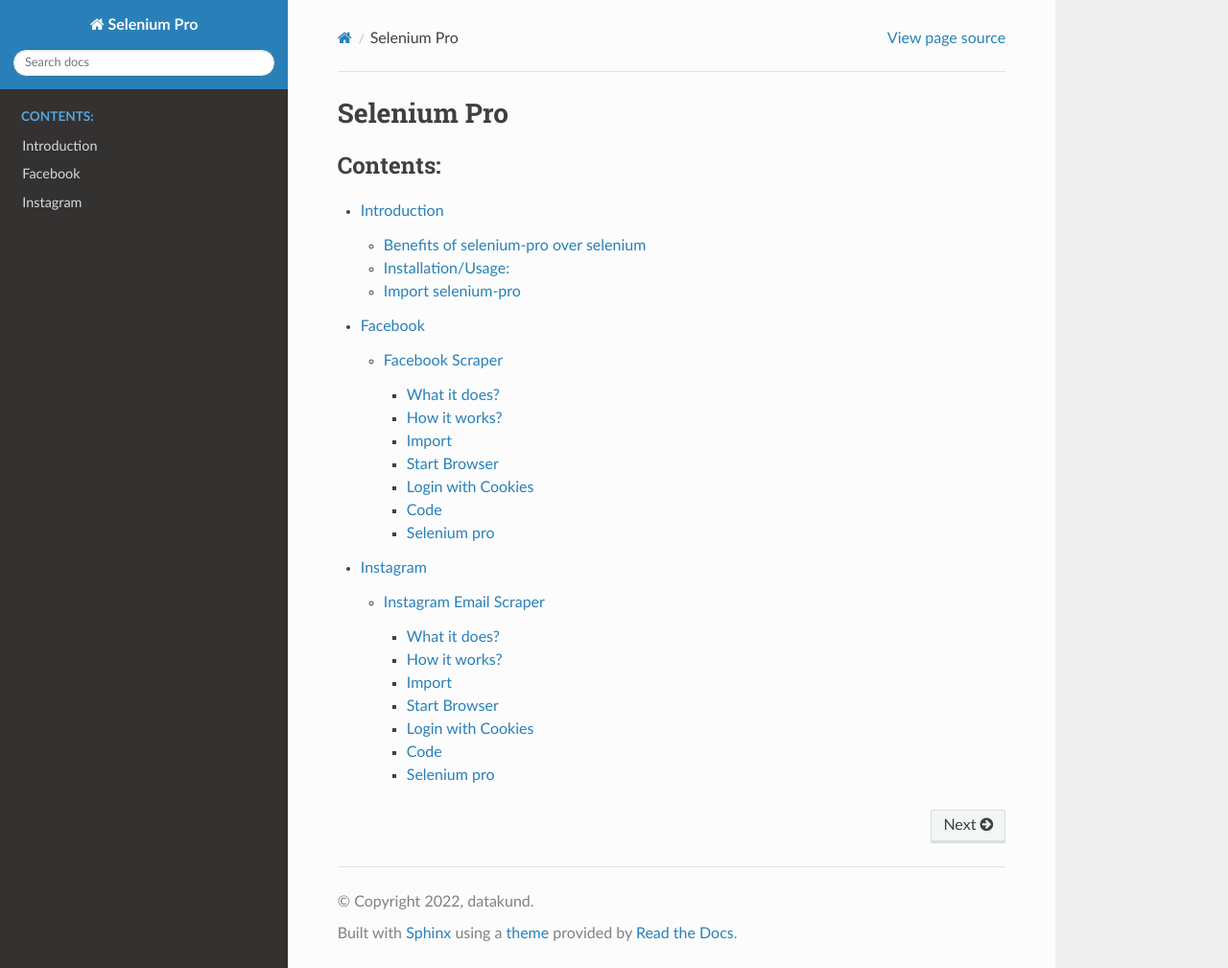
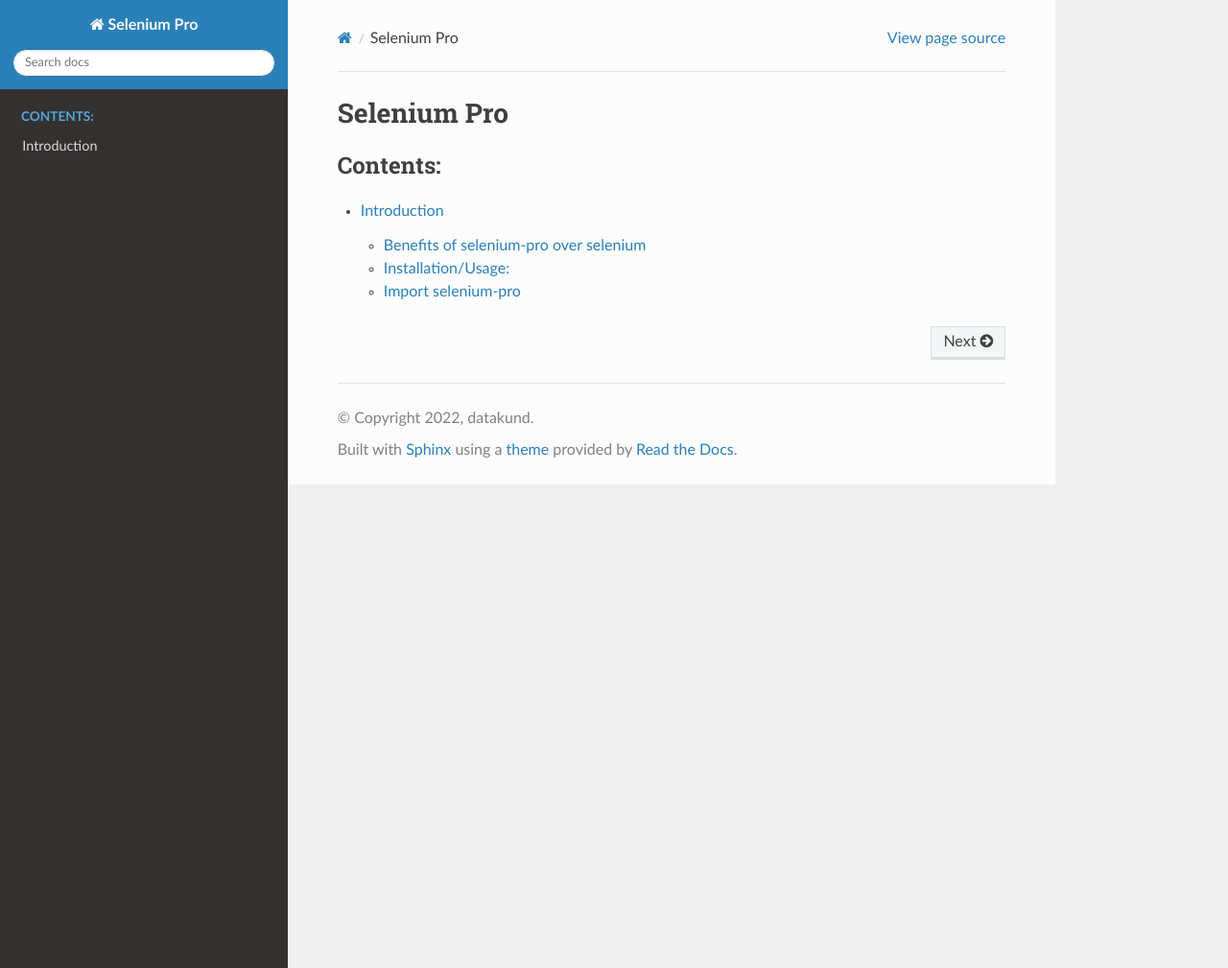
Before and after one commit to datakund/selenium-pro, a Sphinx documentation site: the page built from docs/source/index.rst, in a window 1280 px wide and 1009 px high. Shown: the whole window at 96% size. Built offline with Sphinx 7.4.7 and the Read the Docs theme 2.0.0, drawn with Linux system fonts in a browser that asks for light colours.

Commit message:
Update index.rst

```diff
--- a/docs/source/index.rst
+++ b/docs/source/index.rst
@@ -11,5 +11,3 @@
    :caption: Contents:
 
    intro
-   Facebook Scraper
-   Instagram Email Scraper
```
